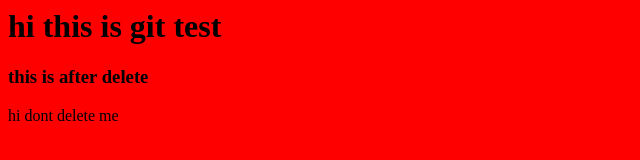
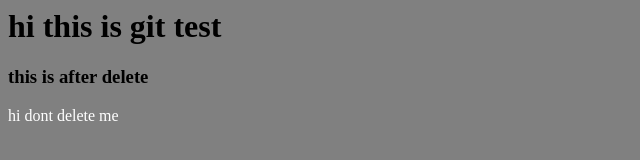
Before and after one commit to fertdesigns/our_first_repo, a plain HTML site: page index.html in a window 1280 px wide. Shown: the whole page, without its empty margins (0-640 px from the left). Drawn offline with Linux system fonts and the light colour scheme.

Commit message:
chanig backgound and text color

```diff
--- a/style.css
+++ b/style.css
@@ -1,5 +1,9 @@
 body{
 
-background-color: red;
+background-color: grey;
 
 }
+
+p{
+ color: white;
+}
```
